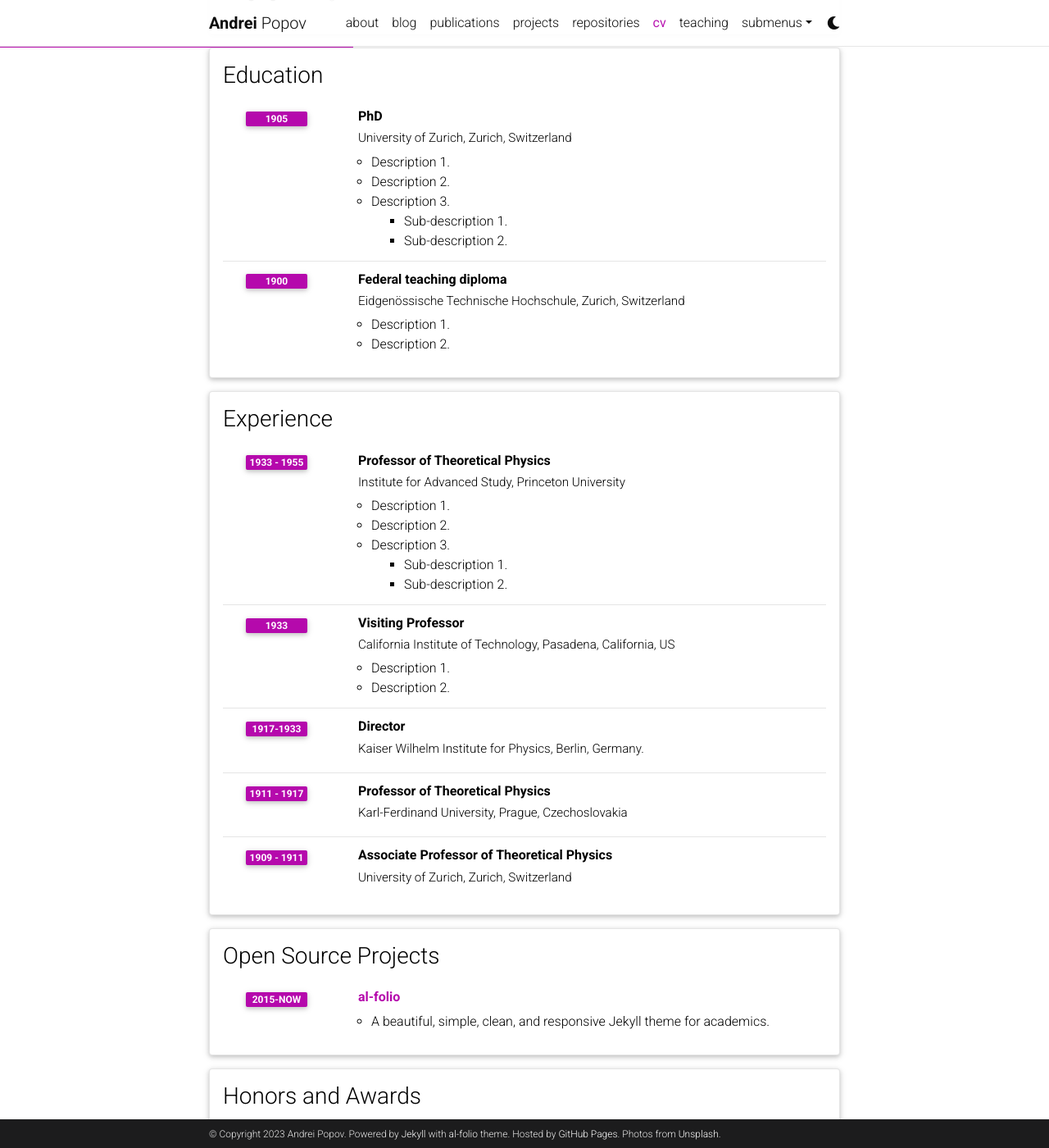
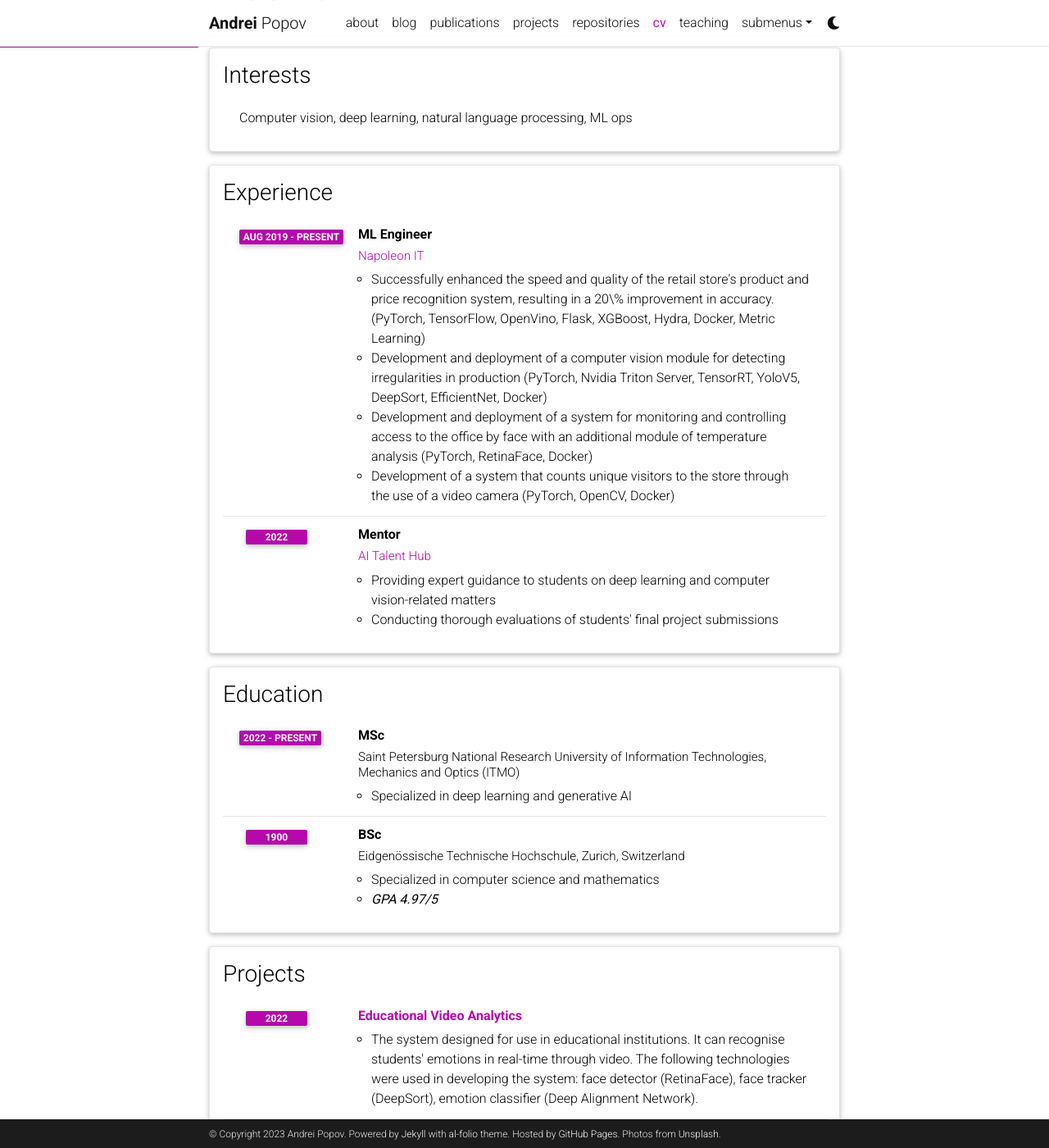
Before and after one commit to traptrip/traptrip.github.io, a Jekyll site: the page built from _pages/cv.md, in a window 1280 px wide and 1400 px high, scrolled down 335 px. Shown: the whole window at 82% size. Built offline with Jekyll 4.4.1, drawn with Linux system fonts in a browser that asks for light colours; comment, search, counter and statistics services are not loaded; a style sheet for code colours, icons or effects is not loaded; some of the changed text lies outside the part shown.

Commit message:
update general info

```diff
--- a/_data/cv.yml
+++ b/_data/cv.yml
@@ -2,96 +2,112 @@
   type: map
   contents:
     - name: Full Name
-      value: Albert Einstein
-    - name: Date of Birth
-      value: 14th March 1879
+      value: Andrei Popov
+    - name: Title
+      value: ML Engineer
     - name: Languages
-      value: English, German
+      value: English, Russian
+
+
+- title: Interests
+  type: list
+  contents:
+    - Computer vision, deep learning, natural language processing, ML ops
+
+
+- title: Experience
+  type: time_table
+  contents:
+    - title: ML Engineer
+      institution: <a href="https://www.napoleonit.com/">Napoleon IT</a>
+      year: aug 2019 - present
+      description:
+        - Successfully enhanced the speed and quality of the retail store's product and price recognition system, resulting in a 20\% improvement in accuracy. (PyTorch, TensorFlow, OpenVino, Flask, XGBoost, Hydra, Docker, Metric Learning)
+        - Development and deployment of a computer vision module for detecting irregularities in production (PyTorch, Nvidia Triton Server, TensorRT, YoloV5, DeepSort, EfficientNet, Docker)
+        - Development and deployment of a system for monitoring and controlling access to the office by face with an additional module of temperature analysis (PyTorch, RetinaFace, Docker)
+        - Development of a system that counts unique visitors to the store through the use of a video camera (PyTorch, OpenCV, Docker)
+    - title: Mentor
+      institution: <a href="https://ai.itmo.ru/">AI Talent Hub</a>
+      year: 2022
+      description:
+        - Providing expert guidance to students on deep learning and computer vision-related matters
+        - Conducting thorough evaluations of students' final project submissions
+
 
 - title: Education
   type: time_table
   contents:
-    - title: PhD
-      institution: University of Zurich, Zurich, Switzerland
-      year: 1905
+    - title: MSc
+      institution: Saint Petersburg National Research University of Information Technologies, Mechanics and Optics (ITMO)
+      year: 2022 - present
       description:
-        - Description 1.
-        - Description 2.
-        - title: Description 3.
-          contents:
-            - Sub-description 1.
-            - Sub-description 2.
-    - title: Federal teaching diploma
+        - Specialized in deep learning and generative AI
+    - title: BSc
       institution: Eidgenössische Technische Hochschule, Zurich, Switzerland
       year: 1900
       description:
-        - Description 1.
-        - Description 2.
+        - Specialized in computer science and mathematics
+        - <b><i>GPA 4.97/5</i></b>
 
-- title: Experience
+
+- title: Projects
   type: time_table
   contents:
-    - title: Professor of Theoretical Physics
-      institution: Institute for Advanced Study, Princeton University
-      year: 1933 - 1955
-      description:
-        - Description 1.
-        - Description 2.
-        - title: Description 3.
-          contents:
-            - Sub-description 1.
-            - Sub-description 2.
-    - title: Visiting Professor
-      institution: California Institute of Technology, Pasadena, California, US
-      year: 1933
-      description:
-        - Description 1.
-        - Description 2.
+    - title: <a href="https://github.com/Late-Dev/Educational-Video-Analytics">Educational Video Analytics</a>
+      year: 2022
+      description: "The system designed for use in educational institutions. It can recognise students' emotions in real-time through video. The following technologies were used in developing the system: face detector (RetinaFace), face tracker (DeepSort), emotion classifier (Deep Alignment Network)."
 
-    - title: Director
-      institution: Kaiser Wilhelm Institute for Physics, Berlin, Germany.
-      year: 1917-1933
+    - title: <a href="https://github.com/MADE-Landmarks-Recognition/landmarks-search-app">Landmark Retrieval</a>
+      year: 2022
+      description: "A service for searching for similar landmarks based on a query image was developed. The training utilized a metric-learning approach. The final search is performed using FAISS."
 
-    - title: Professor of Theoretical Physics
-      institution: Karl-Ferdinand University, Prague, Czechoslovakia
-      year: 1911 - 1917
-      description:
+    - title: <a href="https://github.com/traptrip/yandex_cup_2022_audio_4th_place">Music Track Artist Search</a>
+      year: 2022
+      description: "A collection of anonymized acoustic features from music recordings has been provided. The objective is to identify the most suitable authors. In addition to classification, the model can also be used to evaluate the similarity between different artists and to distinguish different artists but with similar names."
 
-    - title: Associate Professor of Theoretical Physics
-      institution: University of Zurich, Zurich, Switzerland
-      year: 1909 - 1911
+    - title: <a href="https://github.com/traptrip/ai-areal-photo">Aerial Photos Matching using Deep Learning</a>
+      year: 2022
+      description: "A model was developed that takes an image as input and determines its position and rotation angle on the substrate. The challenge lies in the possibility of the substrate and image being captured at different times of the year or with overlapping clouds."
 
-- title: Open Source Projects
+    - title: <a href="https://github.com/traptrip/Speech_commands_recognition">Voice Commands Recognition</a>
+      year: 2021
+      description: "Various models were compared for classifying different voice commands, and the ensemble of ResNet18 and EfficientNetB0 showed the best performance. Mel-spectrograms were used as input features."
+
+    - title: <a href="https://github.com/traptrip/speaker_recognition_bot">Speaker Recognition Bot</a>
+      year: 2020
+      description: "A Telegram bot to remember and people by their voice. Speaker recognition is achieved by extracting unique voice features, storing them in a database, and using the K-Nearest Neighbors classifier to assess vector similarity during the inference stage."
+
+
+- title: Publications
   type: time_table
   contents:
-    - title: <a href="https://github.com/alshedivat/al-folio">al-folio</a>
-      year: 2015-now
-      description: A beautiful, simple, clean, and responsive Jekyll theme for academics.
+    - year: 2021
+      descr: <u><i>Popov, Andrey S</u></i>. and Ivanov, Sergey A. Neural Network Models for Russian Language Speaker Recognition. (2021) 2021 International Conference on Quality Management, Transport and Information Security, Information Technologies (IT&QM&IS)
 
-- title: Honors and Awards
+    - title: <a class="font-weight-bold" href="https://habr.com/ru/post/687646/">How computer vision helps determine the coordinates of satellite images</a>
+      institution: article on <a class="font-weight-bold" href="https://habr.com">Habr.com</a>
+      year: 2022
+      descr: This article covers how to won the second place in the Digital Breakthrough contest with a solution for automating photo georeferencing. The main insight is that basic solutions are not always good and proven.
+
+
+- title: Competitions and Awards
   type: time_table
   contents:
-    - year: 1921
-      items:
-        - Nobel Prize in Physics
-        - Matteucci Medal
-    - year: 2029
-      items:
-        - Max Planck Medal
+    - title: <a class="font-weight-bold" href="https://hacks-ai.ru/hackathons/757119/">Digital Breakthrough 2022 - "AI to identify students' emotions"</a>
+      institution: organized by <a href="https://hacks-ai.ru/">Hacks AI</a>
+      descr: <b><i>1st place</i></b>
+      year: 2022
 
-- title: Academic Interests
-  type: nested_list
-  contents:
-    - title: Topic 1.
-      items:
-        - Description 1.
-        - Description 2.
-    - title: Topic 2.
-      items:
-        - Description 1.
-        - Description 2.
+    - title: <a class="font-weight-bold" href="https://hacks-ai.ru/hackathons/757119/">Digital Breakthrough 2022 - "Aerial Photos Matching"</a>
+      institution: organized by <a href="https://hacks-ai.ru/">Hacks AI</a>
+      descr: <b><i>2d place</i></b>
+      year: 2022
 
-- title: Other Interests
-  type: list
-  contents:
-    - <u>Hobbies:</u> Hobby 1, Hobby 2, etc.
+    - title: <a class="font-weight-bold" href="https://dsworks.ru/group/1a047e72-4791-45d0-8ee9-44ac9c43bf4b/">Multilingual translation from national languages</a>
+      institution: organized by <a href="https://ai-journey.ru//">AI Journey</a>
+      descr: <b><i>2nd place</i></b>
+      year: 2022
+
+    - title: <a class="font-weight-bold" href="https://www.kaggle.com/traptrip">Kaggle - Notebooks Expert</a>
+      institution: <a href="https://www.kaggle.com/">Kaggle</a>
+      descr: <b><i>1st place</i></b>
```
Also changed, not shown: _bibliography/papers.bib (+10 -81 lines), _data/repositories.yml (+1 -9 lines).
